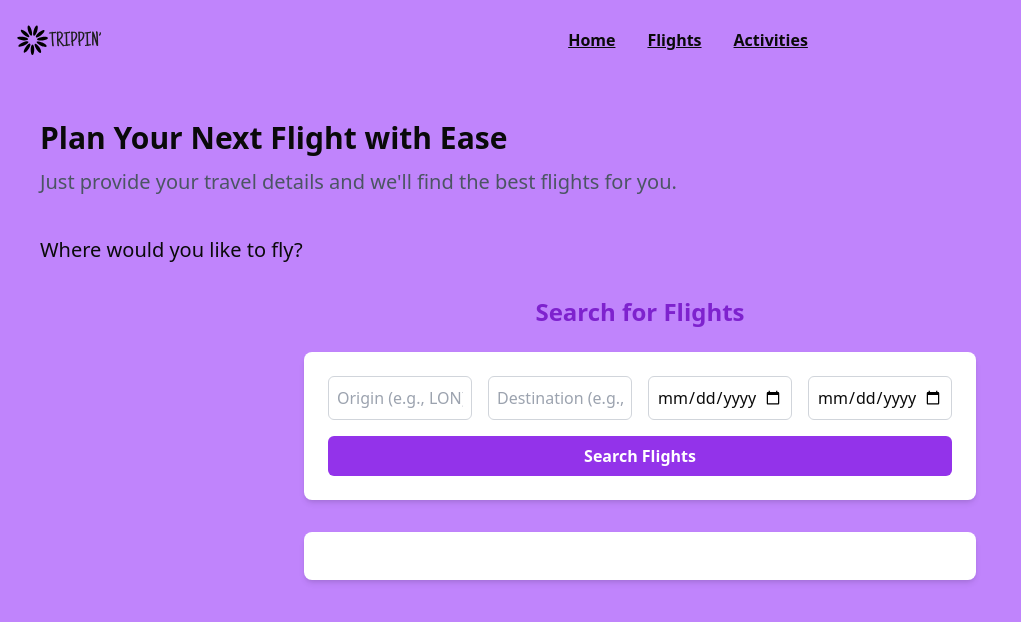
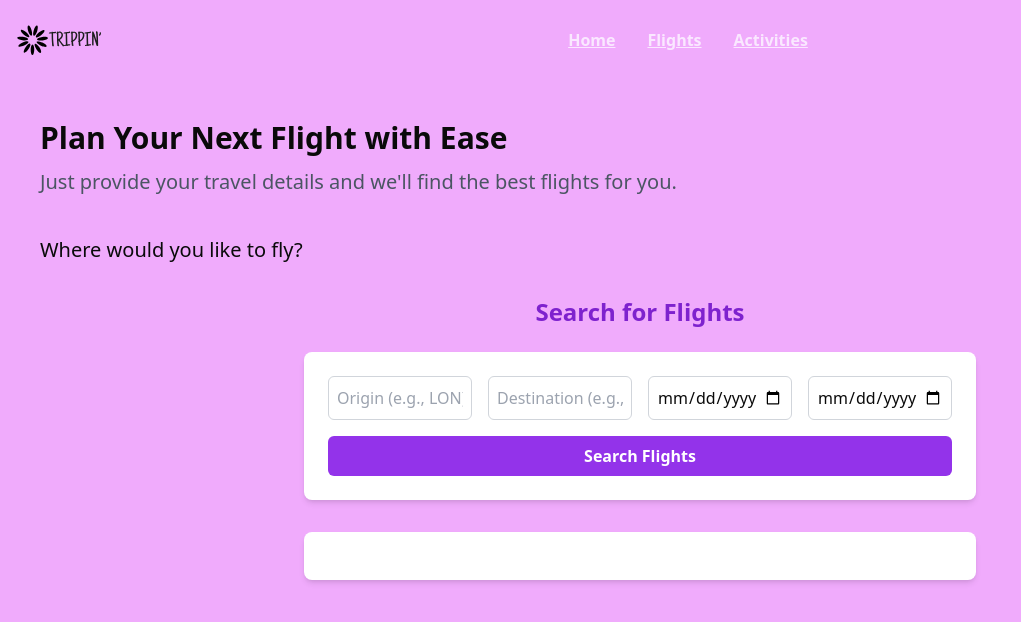
Before and after one commit to HamzaAcb/ALX-FE-Capstone-Project, a React (Vite) app in the folder Trippin/: page /Flights in a window 1280 px wide. Shown: the top 622 px of the page, without its empty margins (0-1021 px from the left). Built offline with nearby package versions, Linux system fonts and the light colour scheme.

Commit message:
Change bg color and nav bar text color

```diff
--- a/Trippin/src/components/custom/Header.jsx
+++ b/Trippin/src/components/custom/Header.jsx
@@ -8,7 +8,7 @@ const Header = () => {
       <img src="/Logo.svg" alt="Logo" className="h-12 w-24" />
 
       {/* Centering the links */}
-      <div className="font-bold text- flex-grow flex justify-center space-x-8 ">
+      <div className="font-bold text-fuchsia-100 flex-grow flex justify-center space-x-8 ">
         <Link to="/" className=" hover:text-purple-700 underline">
           Home
         </Link>
--- a/Trippin/src/pages/Activities.jsx
+++ b/Trippin/src/pages/Activities.jsx
@@ -5,7 +5,7 @@ import PointsOfInterest from "@/components/custom/PointsOfInterest"; // Importin
 // Main Activities component
 const Activities = () => {
   return (
-    <div className="min-h-screen bg-purple-400">
+    <div className="min-h-screen bg-fuchsia-300">
       {" "}
       {/* Full screen container with background color */}
       <Header /> {/* Display the header at the top */}
--- a/Trippin/src/pages/Flights.jsx
+++ b/Trippin/src/pages/Flights.jsx
@@ -5,7 +5,7 @@ import FlightSearch from "@/components/custom/FlightSearch"; // Importing the Fl
 // Main Flights component
 const Flights = () => {
   return (
-    <div className="min-h-screen bg-purple-400">
+    <div className="min-h-screen bg-fuchsia-300">
       {" "}
       {/* Full page container with a background color */}
       <Header /> {/* Display the Header at the top */}
```
